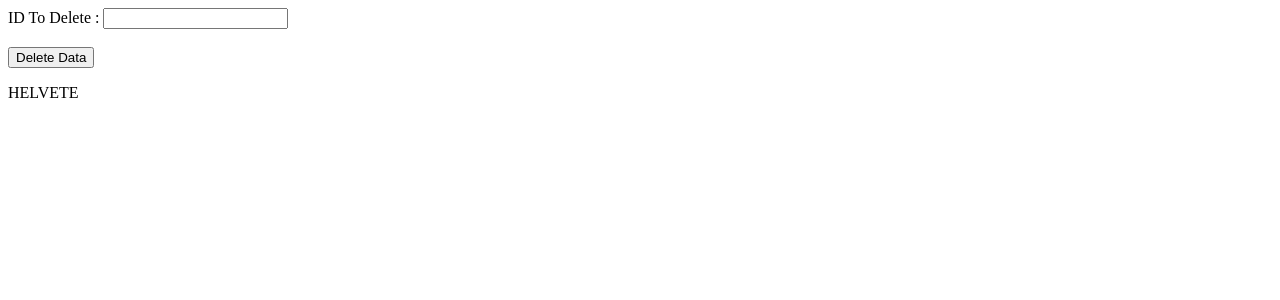
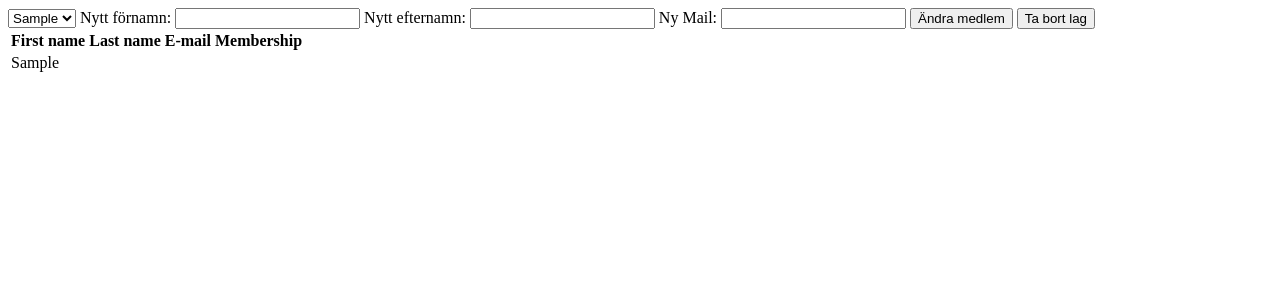
Before and after one commit to KristofferHellenas/ik_svalan, a PHP site: page /putte.php in a window 1280 px wide. Shown: the top 300 px of the page. Run offline with PHP 8.4, Linux system fonts and the light colour scheme; tables that the repository leaves empty or names only in its code hold one stand-in row (values such as "Sample post").

Commit message:
Delete för teams

```diff
--- a/putte.php
+++ b/putte.php
@@ -1,60 +1,164 @@
 <?php
+ini_set('display_errors', 1);
+ini_set('display_startup_errors', 1);
+error_reporting(E_ALL);
 
-// php delete data in mysql database using PDO
+$user = 'Admin';
+$pw = 'password';
 
-if (isset($_POST['delete'])) {
-    try {
-        $pdoConnect = new PDO("mysql:host=localhost;dbname=ik svalan", "Admin", "password");
-    } catch (PDOException $exc) {
-        echo $exc->getMessage();
-        exit();
+$dbh = new PDO('mysql:dbname=ik svalan;host=localhost', $user, $pw);
+
+$members = [];
+
+// Databas
+foreach ($dbh->query("SELECT * FROM medlemmar") as $row) {
+    $members[] = $row;
+}
+
+// Hämta alla fotbolls lag
+$fotballteams = [];
+foreach ($dbh->query("SELECT * FROM fotboll") as $row) {
+    $fotballteams[] = $row;
+}
+
+
+// Hämta alla fotbollsspelare
+$fotballmembers = [];
+
+foreach ($dbh->query("SELECT * FROM `medlemmar`
+JOIN fotboll_medlemmar
+ON fotboll_medlemmar.medlem_id = medlemmar.id
+JOIN fotboll
+ON fotboll.id = fotboll_medlemmar.fotboll_id
+") as $row) {
+    $fotballmembers[] = $row;
+}
+
+// Hämta alla gymnastik grupper
+$gymgroups = [];
+foreach ($dbh->query("SELECT * FROM gymnastik") as $row) {
+    $gymgroups[] = $row;
+}
+
+// Hämta alla gymnaster
+$gymmembers = [];
+
+foreach ($dbh->query("SELECT * FROM `medlemmar`
+JOIN gymnastik_medlemmar
+ON gymnastik_medlemmar.medlem_id = medlemmar.id
+JOIN gymnastik
+ON gymnastik.id = gymnastik_medlemmar.gymnastik_id
+") as $row) {
+    $gymmembers[] = $row;
+}
+
+// Hämta alla skidgrupper
+$skigroups = [];
+foreach ($dbh->query("SELECT * FROM skidor") as $row) {
+    $skigroups[] = $row;
+}
+
+// Hämta alla skidåkare
+$skimembers = [];
+foreach ($dbh->query("SELECT * FROM `medlemmar`
+JOIN skidor_medlemmar
+ON skidor_medlemmar.medlem_id = medlemmar.id
+JOIN skidor
+ON skidor.id = skidor_medlemmar.skidor_id
+") as $row) {
+    $skimembers[] = $row;
+}
+
+
+// echo '<pre>';
+// var_dump($fotballmembers);
+// echo '</pre>';
+
+// Ändra medlem
+if (isset($_POST['changemember'])) {
+
+    $cMember = $_POST['chosenmember'];
+
+    $newmail = $members[$cMember - 1]['e_mail'];
+    $newfirstname = $members[$cMember - 1]['first_name'];
+    $newlastname = $members[$cMember - 1]['last_name'];
+
+
+    if ($_POST['membernewfirstname'] != null) {
+        $newfirstname = $_POST['membernewfirstname'];
+    }
+    if ($_POST['membernewlastname'] != null) {
+        $newlastname = $_POST['membernewlastname'];
+    }
+    if ($_POST['newemail'] != null) {
+        $newmail = $_POST['newemail'];
     }
 
-    // get id to delete
-
-    $id = $_POST['id'];
-
-    // mysql delete query
-
-    $pdoQuery = "DELETE FROM `medlemmar` WHERE `id` = :id";
-
-    $pdoResult = $pdoConnect->prepare($pdoQuery);
-
-    $pdoExec = $pdoResult->execute(array(":id" => $id));
-
-    if ($pdoExec) {
-        echo 'Data Deleted';
-    } else {
-        echo 'ERROR Data Not Deleted';
-    }
+    $pdoQuery = "UPDATE medlemmar SET first_name = :first_name, last_name = :last_name, e_mail = :e_mail WHERE id = :id";
+    $sth = $dbh->prepare($pdoQuery);
+    $sth->execute([':first_name' => $newfirstname, ':last_name' => $newlastname, ':e_mail' => $newmail, ':id' => $cMember]);
 }
 
+// Ta bort medlem
+if (isset($_POST['deletemember'])) {
+    $id = $_POST['chosenmember'];
+
+    $pdoQuery = "DELETE FROM medlemmar WHERE id = :id";
+    $sth = $dbh->prepare($pdoQuery);
+    $sth->execute([':id' => $id]);
+}
+
+// Ta bort lag
+if (isset($_POST['deleteteam'])) {
+    $id = $_POST['chosenteam'];
+
+    $pdoQuery = "DELETE FROM fotboll WHERE id = :id";
+    $sth = $dbh->prepare($pdoQuery);
+    $sth->execute([':id' => $id]);
+}
+
+
 ?>
-
 <!DOCTYPE html>
-
-<html>
+<html lang="en">
 
 <head>
-
-    <title>Ta bort medlem</title>
-
     <meta charset="UTF-8">
-
     <meta name="viewport" content="width=device-width, initial-scale=1.0">
-
+    <title>Document</title>
 </head>
 
 <body>
-
     <form action="putte.php" method="post">
-
-        ID To Delete : <input type="text" name="id" required><br><br>
-
-        <input type="submit" name="delete" value="Delete Data">
-
+        <select name="chosenteam" id="">
+            <?php
+            foreach ($fotballteams as $fotballteam) {
+                echo '<option value="' . $fotballteam['id'] . '">' . $fotballteam['grupp'] . '</option>';
+            }
+            ?>
+        </select>
+        <label for="membernewfirstname">Nytt förnamn:</label>
+        <input type="text" name="membernewfirstname">
+        <label for="membernewlastname">Nytt efternamn:</label>
+        <input type="text" name="membernewlastname">
+        <label for="newemail">Ny Mail:</label>
+        <input type="text" name="newemail">
+        <input type="submit" value="Ändra medlem" name="changemember">
+        <input type="submit" value="Ta bort lag" name="deleteteam">
     </form>
-    <p>HELVETE</p>
+    <table>
+        <tr>
+            <th>First name</th>
+            <th>Last name</th>
+            <th>E-mail</th>
+            <th>Membership</th>
+        </tr>
+        <?php
+        foreach ($fotballteams as $fotballteam) {
+            echo '<tr><td>' . $fotballteam['grupp'] . '</td><td>';
+        }
+        ?>
+    </table>
 
 </body>
 
```
